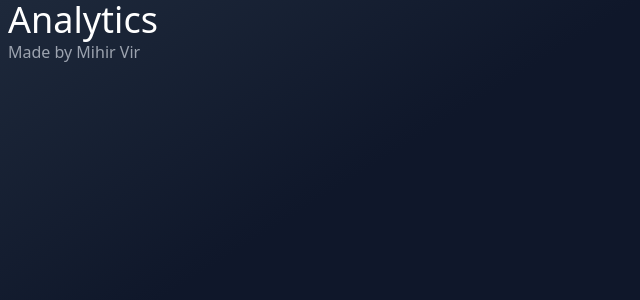
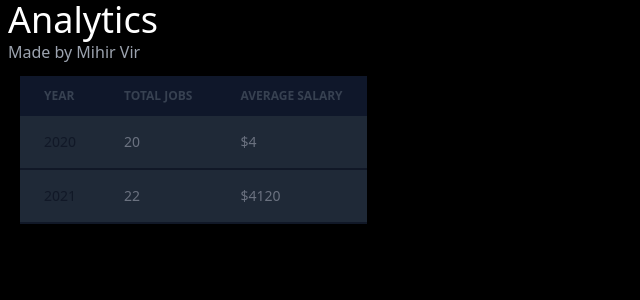
Before and after one commit to MihirVir/floqer-assignment, a React (Vite) app in the folder client/: page / in a window 1280 px wide. Shown: the top 300 px of the page, without its empty margins (0-640 px from the left). Built offline with nearby package versions, Linux system fonts and the light colour scheme.

Commit message:
add: table

```diff
--- a/client/package.json
+++ b/client/package.json
@@ -10,6 +10,7 @@
     "preview": "vite preview"
   },
   "dependencies": {
+    "axios": "^1.6.8",
     "react": "^18.2.0",
     "react-dom": "^18.2.0"
   },
--- /dev/null
+++ b/client/src/components/table/Table.tsx
@@ -0,0 +1,39 @@
+import React from "react";
+import { GroupByYearData, Props } from "../../types/TableProps";
+
+const Table: React.FC<Props> = ({ heading_data, data }) => {
+  return (
+    <div className="relative mt-5 pl-5">
+      <table className="w-max text-sm text-left rtl:text-right text-gray-500 dark:text-gray-400 ">
+        <thead className="text-xs text-gray-700 uppercase bg-slate-900 dark:text-gray-400">
+          <tr>
+            {heading_data.map((heading: string, idx: number) => (
+              <th key={idx} scope="col" className="px-6 py-3">
+                {heading}
+              </th>
+            ))}
+          </tr>
+        </thead>
+        <tbody>
+          {data.map((item: GroupByYearData, idx: number) => (
+            <tr
+              key={idx}
+              className="cursor-pointer bg-gray-800 border-b-gray-900 border-b-2"
+            >
+              <th
+                scope="row"
+                className="px-6 py-4 font-medium text-gray-900 whitespace-nowrap dark:text-white"
+              >
+                {item._id}
+              </th>
+              <td className="px-6 py-4">{item.totalJobs}</td>
+              <td className="px-6 py-4">${item.averageSalary}</td>
+            </tr>
+          ))}
+        </tbody>
+      </table>
+    </div>
+  );
+};
+
+export default Table;
--- a/client/src/pages/Analytics.tsx
+++ b/client/src/pages/Analytics.tsx
@@ -1,10 +1,17 @@
 import Header from "../components/header/header";
-
+import Table from "../components/table/Table";
 const AnalyticsPage = () => {
   return (
     <>
-      <div className="bg-gradient-to-tl text-white from-slate-900 backdrop-blur-3xl from-75% to-slate-800 to-600% h-screen w-screen">
+      <div className="bg-black text-white h-screen w-screen">
         <Header />
+        <Table
+          heading_data={["year", "Total Jobs", "Average Salary"]}
+          data={[
+            { _id: 2020, totalJobs: 20, averageSalary: 4 },
+            { _id: 2021, totalJobs: 22, averageSalary: 4120 },
+          ]}
+        />
       </div>
     </>
   );
--- /dev/null
+++ b/client/src/types/TableProps.ts
@@ -0,0 +1,10 @@
+export type GroupByYearData = {
+  _id: number;
+  totalJobs: number;
+  averageSalary: number;
+};
+
+export interface Props {
+  heading_data: string[];
+  data: GroupByYearData[];
+}
```
Also changed, not shown: 1 other file (tests, documents, lock files or other folders).
